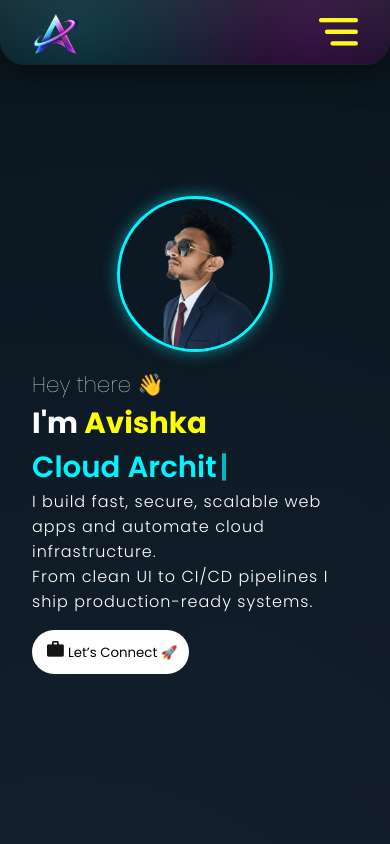
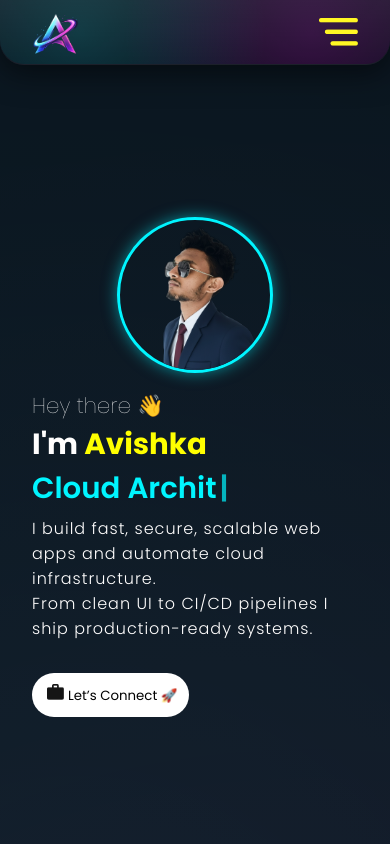
Before and after one commit to Avishka-55/avishka-55.github.io, a React (Vite) app: page / in a window 390 px wide. Shown: the top 844 px of the page. Built offline with nearby package versions, Linux system fonts and the light colour scheme.

Commit message:
Add CSS to intro section for mobile responsiveness

```diff
--- a/src/components/Intro/intro.css
+++ b/src/components/Intro/intro.css
@@ -1,9 +1,9 @@
 #intro {
-    height: calc(100vh - 4rem);
+    height: calc(100vh - 3rem);
     width: 100vw;
     max-width: 75rem;
     margin: 0 auto;
-
+    overflow: hidden;
     position: relative;
 }
 .mobileAvatar {
@@ -40,9 +40,11 @@
 }
 
 .introPara {
+
     font-size: medium;
     font-weight: 300;
     letter-spacing: 1px;
+    padding-top: 6px;
 }
 .typeText {
   color: #00f5ff;
@@ -50,8 +52,9 @@
 }
 
 .btn {
+
     background: white;
-    margin: 1rem 0;
+    margin: 2rem 0;
     padding: 0.7rem 0.7rem;
     border: none;
     border-radius: 2rem;
@@ -74,8 +77,8 @@
     font-size: 7.5vw;
     align-items: flex-start;
     text-align: left;
-    min-height: calc(100vh - 4rem);
-    padding-top: 1rem;
+    min-height: 100vh;
+    padding-top: 2rem;
   }
 
   .hello {
--- a/src/components/Skills/Skills.css
+++ b/src/components/Skills/Skills.css
@@ -14,7 +14,7 @@
 .skillTitle {
     font-size: 3rem;
     font-weight: 600;
-    padding-top: 3rem;
+    padding-top: 2rem;
     margin-bottom: 1.5rem;
 }
 
```
